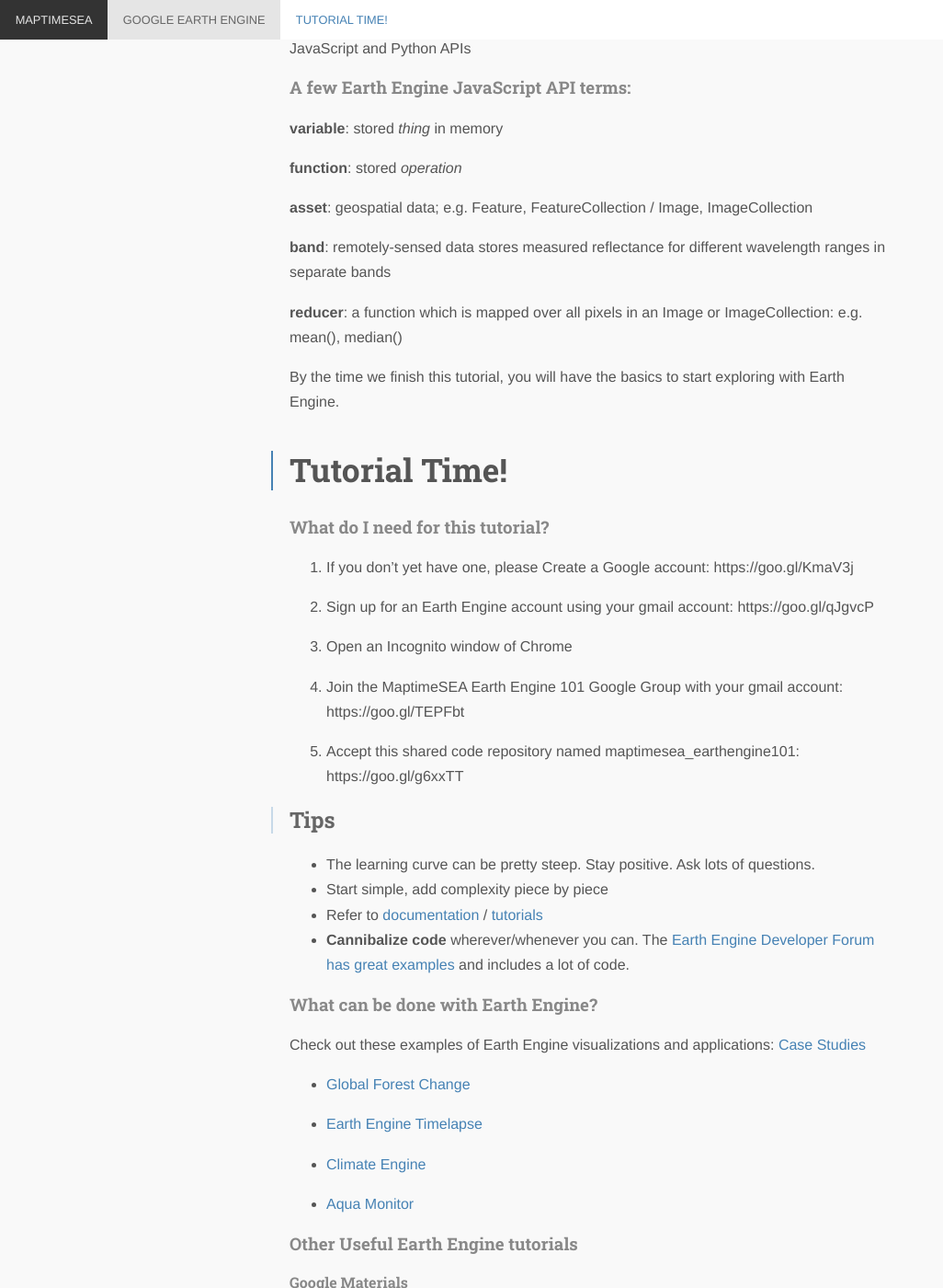
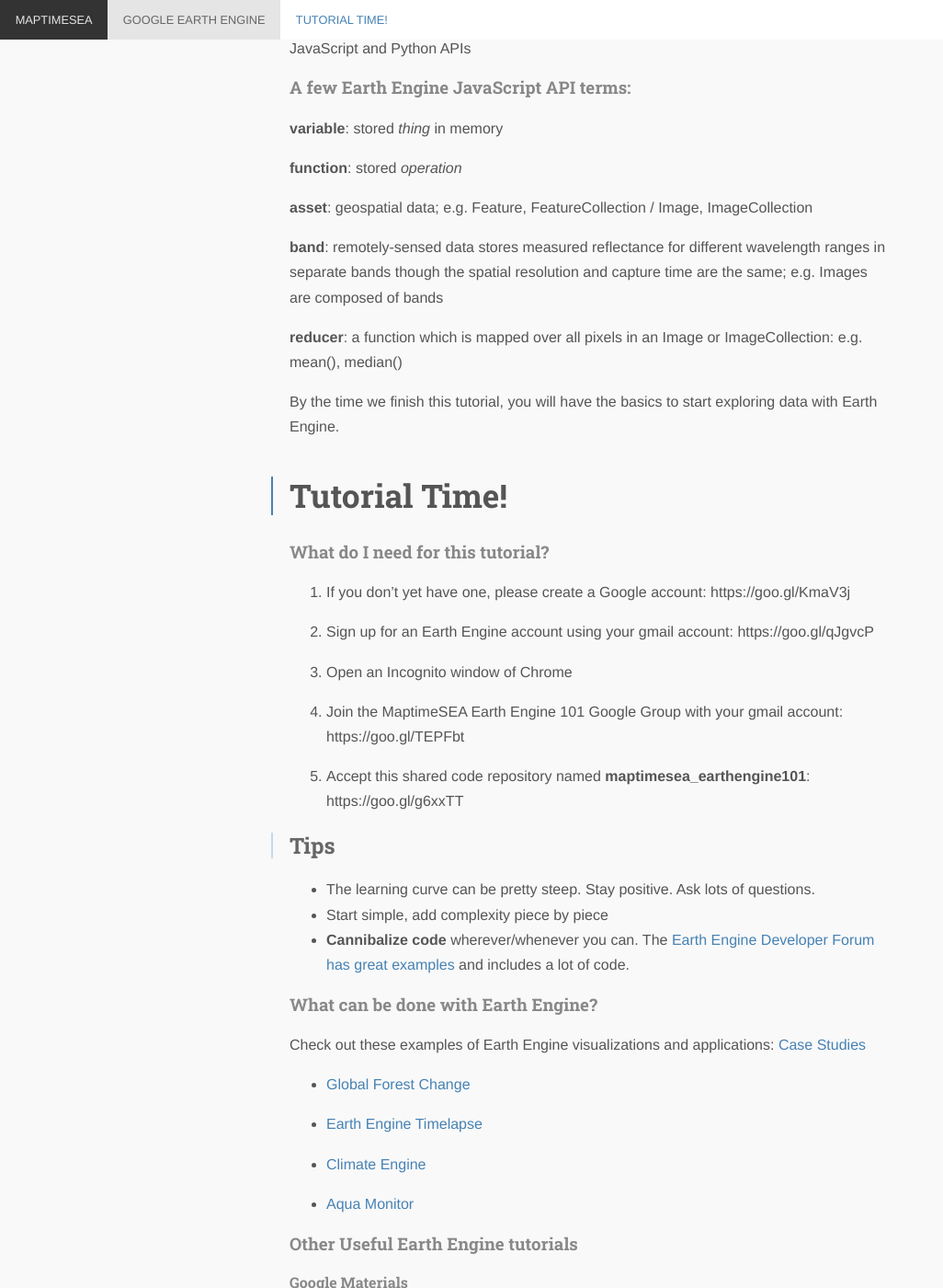
Before and after one commit to MaptimeSEA/maptimesea.github.io, a Jekyll site: the page built from _posts/2017-07-12-earthengine.markdown, in a window 1280 px wide and 1400 px high, scrolled down 1512 px. Shown: the whole window at 92% size, without its empty margins (0-1026 px from the left). Built offline with Jekyll 4.4.1, drawn with Linux system fonts in a browser that asks for light colours; nearby versions of some CDN libraries; Markdown is read by kramdown in place of the engine named in the settings; some of the changed text lies outside the part shown.

Commit message:
ready to post!

```diff
--- a/_posts/2017-07-12-earthengine.markdown
+++ b/_posts/2017-07-12-earthengine.markdown
@@ -61,18 +61,18 @@
 
 **asset**:		geospatial data; e.g. Feature, FeatureCollection / Image, ImageCollection
 
-**band**:		remotely-sensed data stores measured reflectance for different wavelength ranges in separate bands
+**band**:		remotely-sensed data stores measured reflectance for different wavelength ranges in separate bands though the spatial  resolution and capture time are the same; e.g. Images are composed of bands
 
 **reducer**:	a function which is mapped over all pixels in an Image or ImageCollection:	e.g. mean(), median()
 
 
-By the time we finish this tutorial, you will have the basics to start exploring with Earth Engine.
+By the time we finish this tutorial, you will have the basics to start exploring data with Earth Engine.
 
 
 # Tutorial Time!
 
 ### What do I need for this tutorial?
-1. If you don't yet have one, please Create a Google account: https://goo.gl/KmaV3j
+1. If you don't yet have one, please create a Google account: https://goo.gl/KmaV3j
 
 2. Sign up for an Earth Engine account using your gmail account: https://goo.gl/qJgvcP
 
@@ -80,14 +80,13 @@
 
 4. Join the MaptimeSEA Earth Engine 101 Google Group with your gmail account: https://goo.gl/TEPFbt
 
-5. Accept this shared code repository named maptimesea_earthengine101: https://goo.gl/g6xxTT
+5. Accept this shared code repository named **maptimesea_earthengine101**: https://goo.gl/g6xxTT
 
 
 ## Tips
 
 * The learning curve can be pretty steep. Stay positive.  Ask lots of questions.
 * Start simple, add complexity piece by piece
-* Refer to [documentation]() / [tutorials]()
 * **Cannibalize code** wherever/whenever you can. The [Earth Engine Developer Forum has great examples](https://groups.google.com/forum/#!forum/google-earth-engine-developers) and includes a lot of code.
 
 
```
Also changed, not shown: other parts of _posts/2017-07-12-earthengine.markdown (+3 -0 lines).
